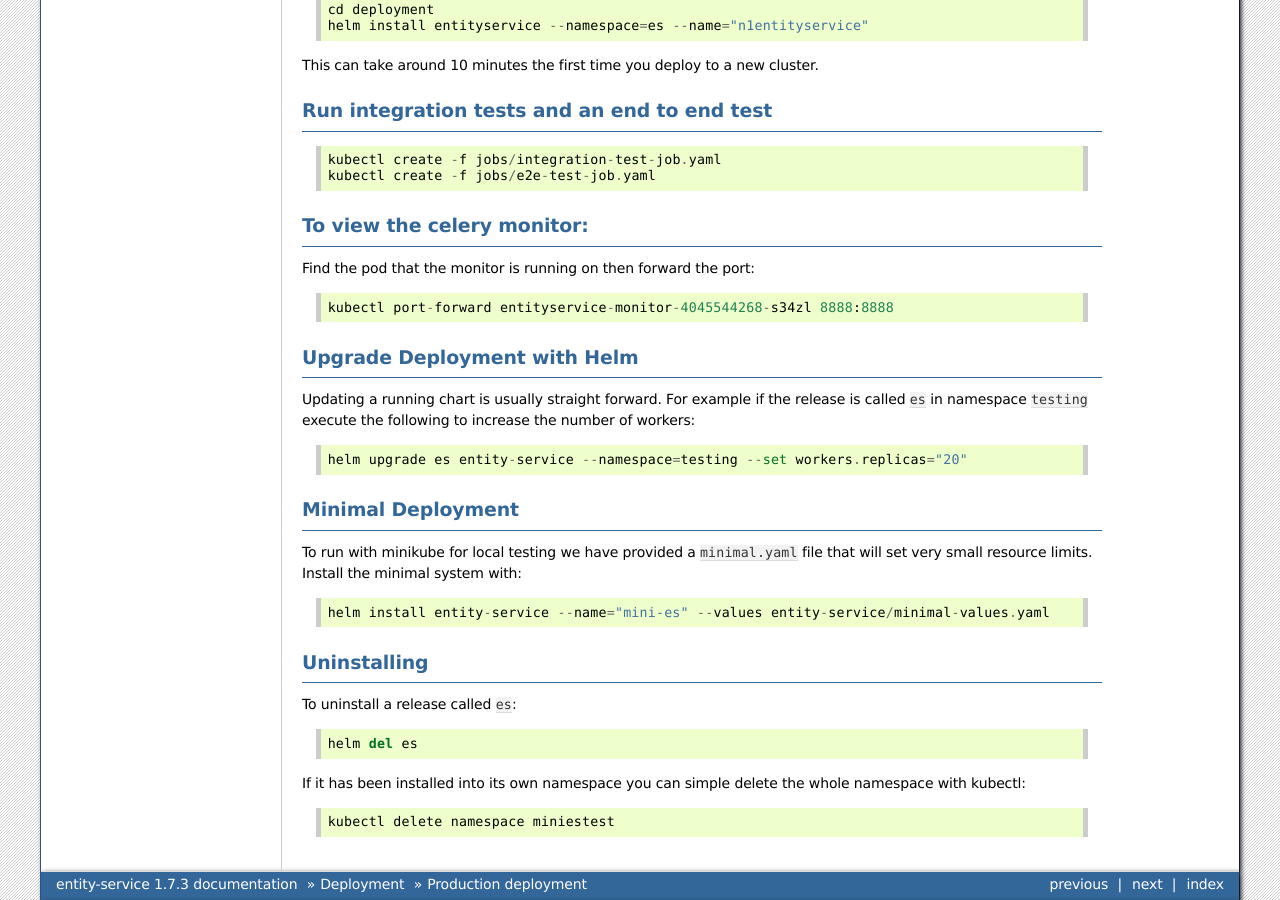
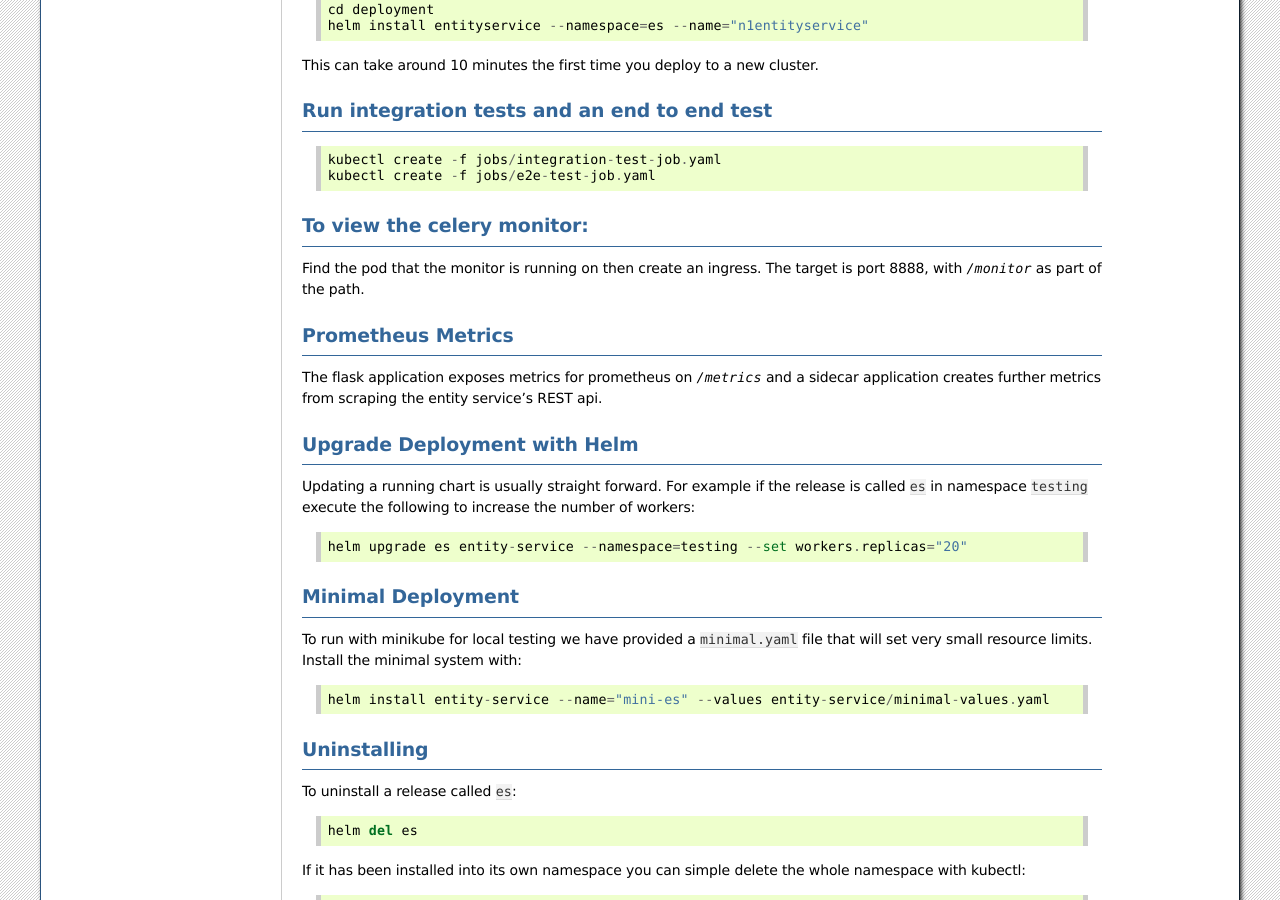
Before and after one commit to data61/anonlink-entity-service, a Sphinx documentation site: the page built from docs/production-deployment.rst, in a window 1280 px wide and 900 px high, scrolled down 2399 px. Built offline with Sphinx 7.4.7, drawn with Linux system fonts in a browser that asks for light colours; formulas are drawn with MathJax 3.

Commit message:
Small documentation note regarding prometheus metrics for k8s deployment

```diff
--- a/docs/production-deployment.rst
+++ b/docs/production-deployment.rst
@@ -133,11 +133,14 @@
 To view the celery monitor:
 ---------------------------
 
-Find the pod that the monitor is running on then forward the port:
+Find the pod that the monitor is running on then create an ingress.
+The target is port 8888, with `/monitor` as part of the path.
 
-::
+Prometheus Metrics
+------------------
 
-    kubectl port-forward entityservice-monitor-4045544268-s34zl 8888:8888
+The flask application exposes metrics for prometheus on `/metrics` and a sidecar
+application creates further metrics from scraping the entity service's REST api.
 
 
 Upgrade Deployment with Helm
```
